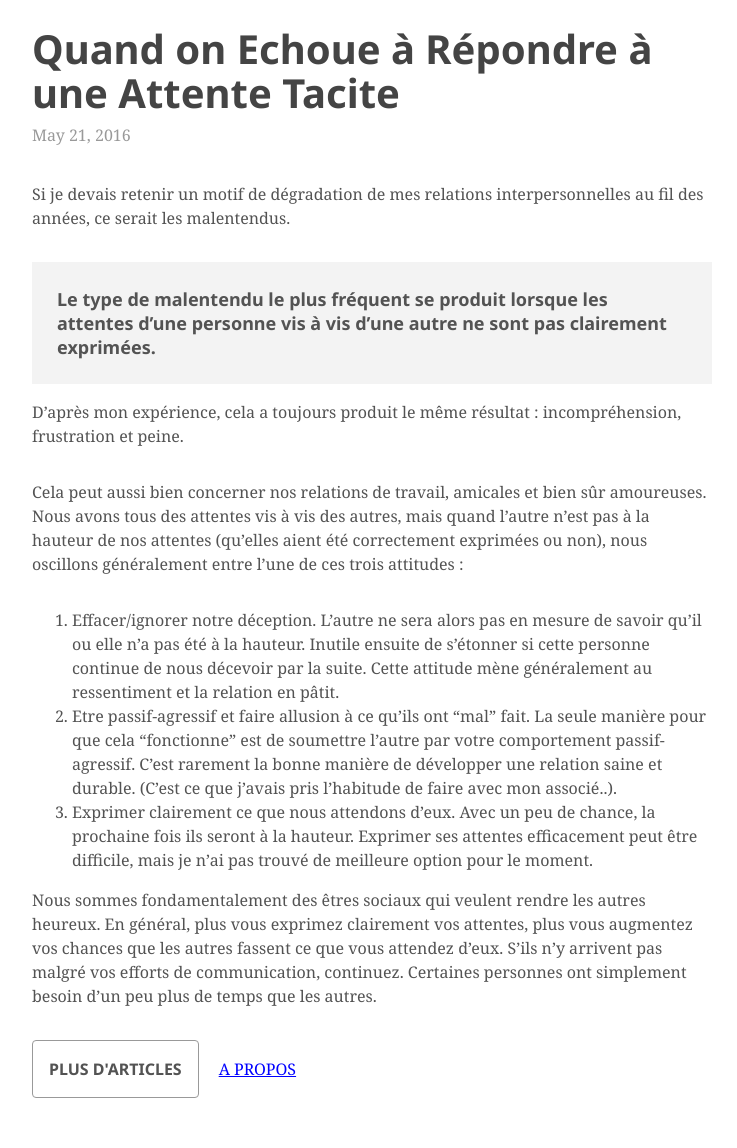
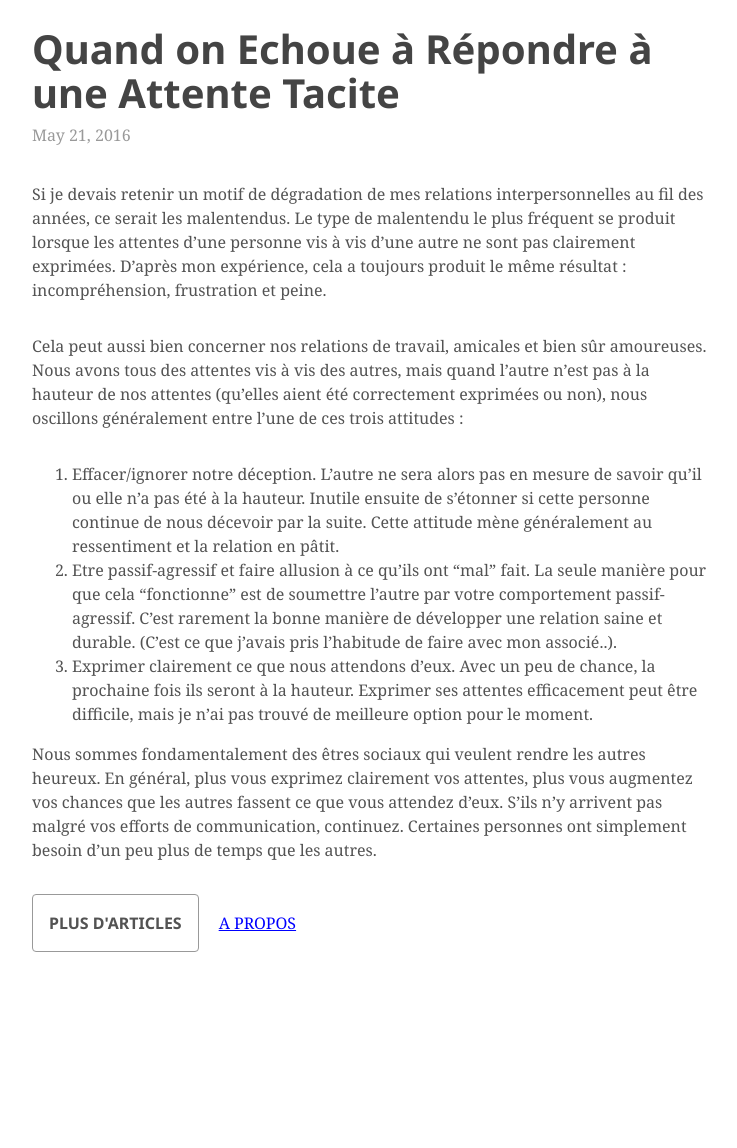
Before and after one commit to tarikpeudon/tarikpeudon.github.io, a Jekyll site: the page built from _posts/2016-05-21-echouer-repondre-attente-tactite.markdown, in a window 1280 px wide. Shown: the whole page, without its empty margins (268-1005 px from the left). Built offline with Jekyll 4.4.1, drawn with Linux system fonts in a browser that asks for light colours; some web fonts are replaced; after the commit the page ends 1002 px from its top, so only the background shows below that.

```diff
--- a/_posts/2016-05-21-echouer-repondre-attente-tactite.markdown
+++ b/_posts/2016-05-21-echouer-repondre-attente-tactite.markdown
@@ -5,10 +5,7 @@ date:   2016-05-21 10:43:50
 categories: category1
 ---
 
-Si je devais retenir un motif de dégradation de mes relations interpersonnelles au fil des années, ce serait les malentendus.
-> **Le type de malentendu le plus fréquent se produit lorsque les attentes d’une personne vis à vis d’une autre ne sont pas clairement exprimées.**
-
-D’après mon expérience, cela a toujours produit le même résultat : incompréhension, frustration et peine.
+Si je devais retenir un motif de dégradation de mes relations interpersonnelles au fil des années, ce serait les malentendus. Le type de malentendu le plus fréquent se produit lorsque les attentes d’une personne vis à vis d’une autre ne sont pas clairement exprimées. D’après mon expérience, cela a toujours produit le même résultat : incompréhension, frustration et peine.
 
 Cela peut aussi bien concerner nos relations de travail, amicales et bien sûr amoureuses. Nous avons tous des attentes vis à vis des autres, mais quand l’autre n’est pas à la hauteur de nos attentes (qu’elles aient été correctement exprimées ou non), nous oscillons généralement entre l’une de ces trois attitudes :
 
```
